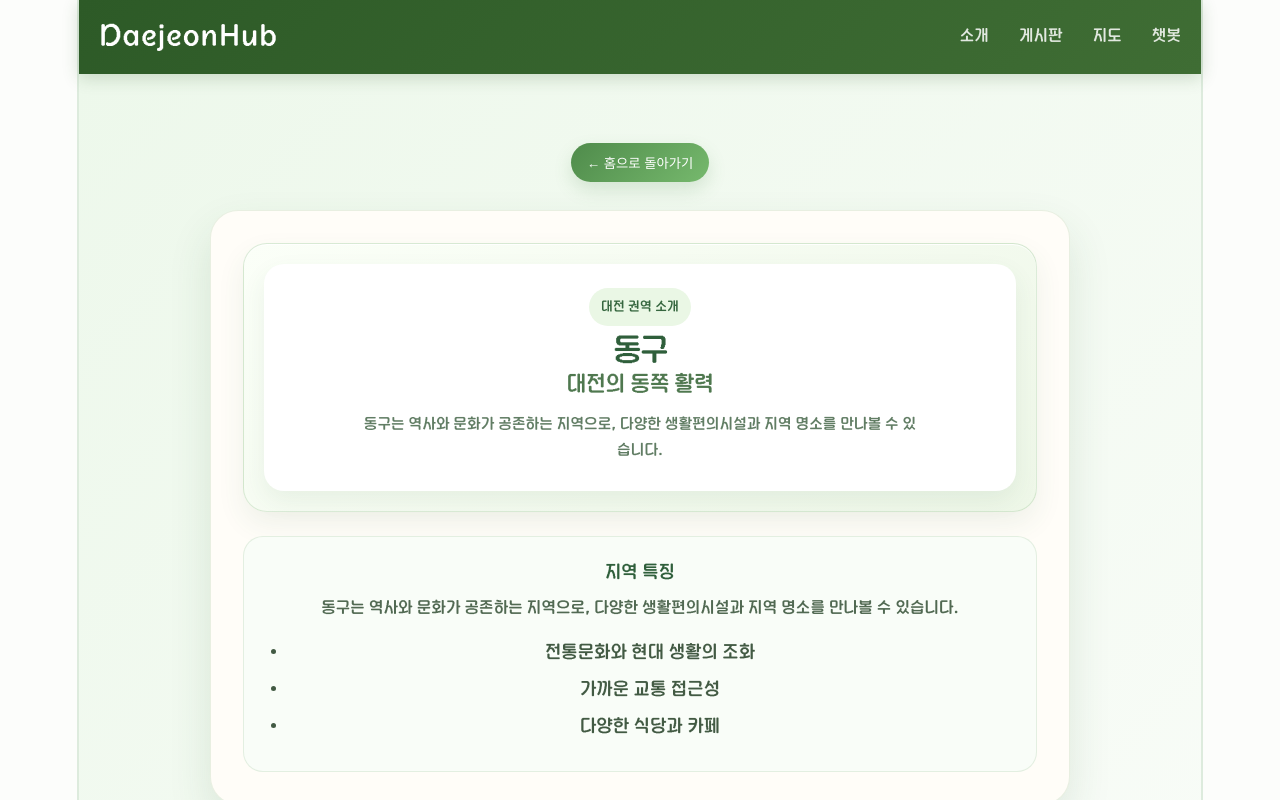
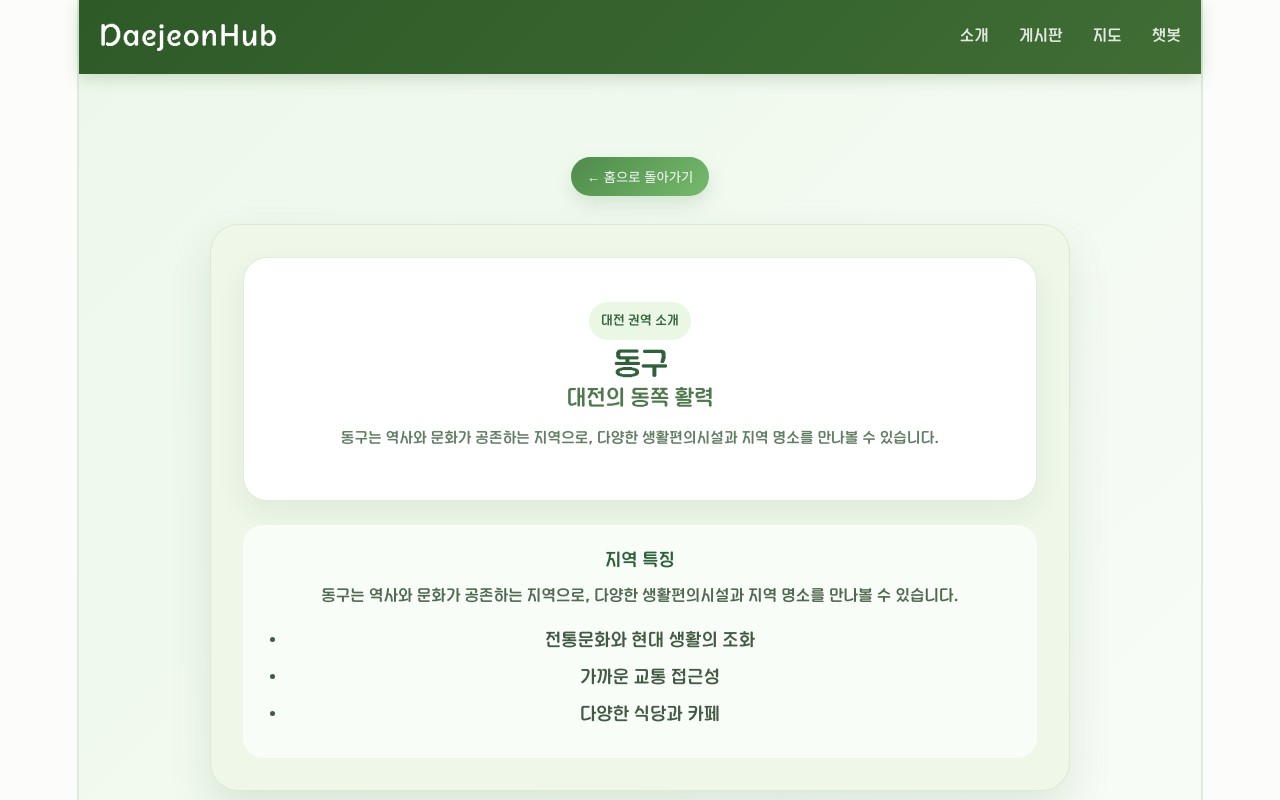
Before and after one commit to dang0321/Daejeonhub, a Vue app: page /region/1 in a window 1280 px wide. Shown: the top 800 px of the page. Built offline with nearby package versions, Linux system fonts and the light colour scheme; no server answers.

Commit message:
홈 스타일 수정

```diff
--- a/src/views/HomeView.vue
+++ b/src/views/HomeView.vue
@@ -185,7 +185,7 @@ const goToService = (routeName) => {
 
 .hero-content h1 {
   font-size: clamp(2.6rem, 4.9vw, 3.9rem);
-  margin-bottom: 20px;
+  margin-bottom: 28px;
   font-weight: 800;
   color: #194324;
   letter-spacing: -0.02em;
--- a/src/views/RegionView.vue
+++ b/src/views/RegionView.vue
@@ -102,7 +102,7 @@ const goBack = () => {
 }
 
 .region-card {
-  background: #fffdf8;
+  background: #eef7e8;
   border-radius: 28px;
   padding: 32px;
   box-shadow: 0 20px 44px rgba(45, 92, 47, 0.12);
@@ -111,7 +111,7 @@ const goBack = () => {
 }
 
 .photo-frame {
-  background: linear-gradient(145deg, #fbfff8, #eef7e8);
+  background: #ffffff;
   border: 1px solid rgba(111, 169, 104, 0.22);
   border-radius: 24px;
   padding: 20px;
@@ -123,7 +123,6 @@ const goBack = () => {
   background: #ffffff;
   border-radius: 20px;
   padding: 24px 24px 28px;
-  box-shadow: 0 10px 24px rgba(57, 108, 64, 0.08);
   text-align: center;
 }
 
@@ -155,14 +154,13 @@ h2 {
   line-height: 1.7;
   color: #617d64;
   margin: 0 auto;
-  max-width: 560px;
+  max-width: 640px;
 }
 
 .detail-box {
   background: #f9fdf8;
   border-radius: 20px;
   padding: 22px 24px;
-  border: 1px solid rgba(111, 169, 104, 0.16);
 }
 
 .detail-box h3 {
```
